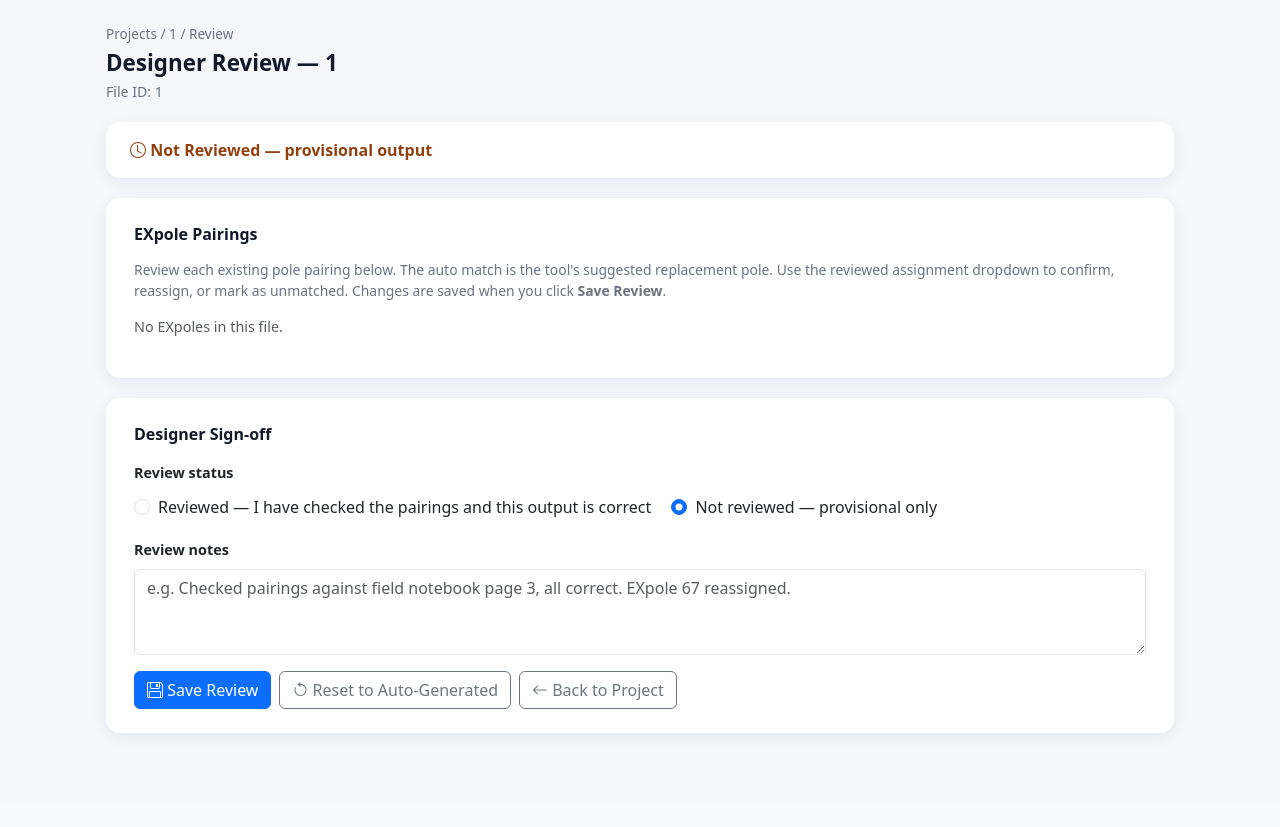
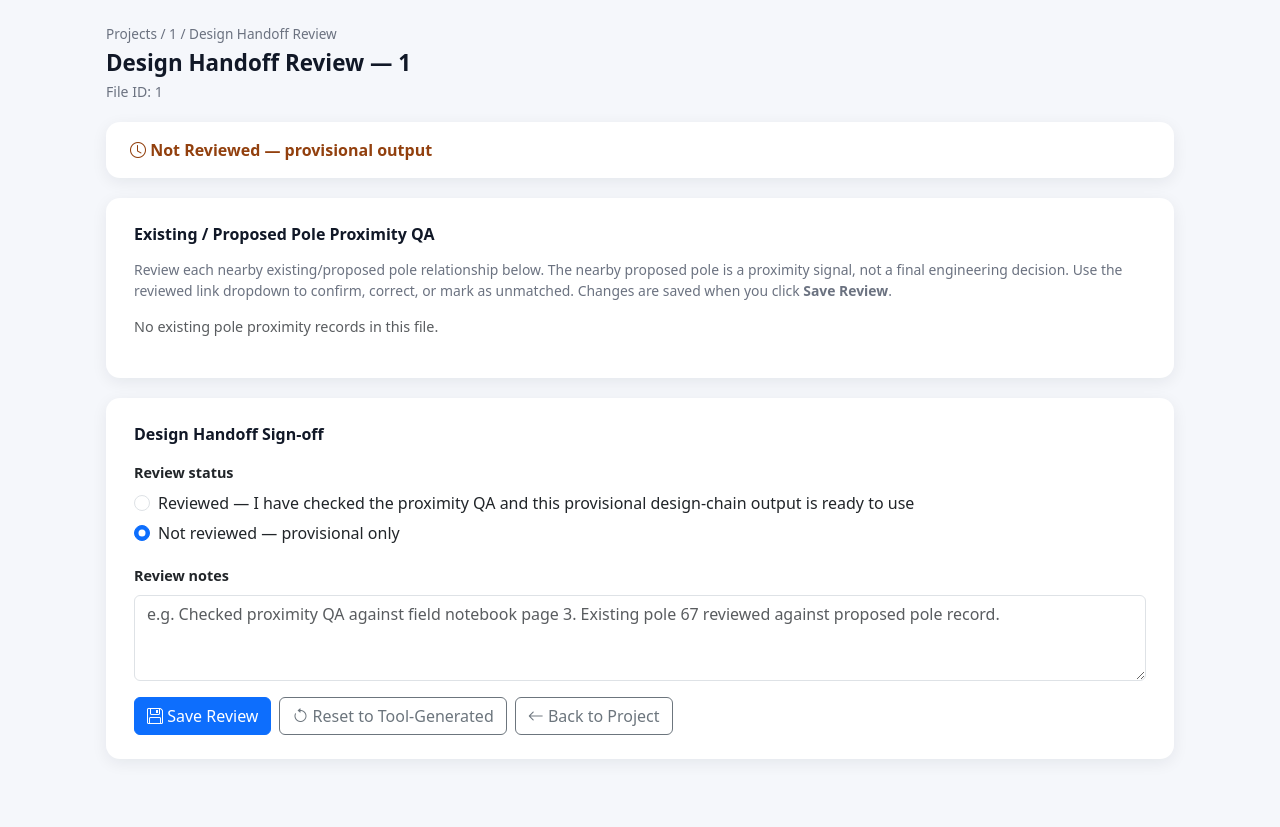
Before and after one commit to NoelyC123/Unitas-GridFlow, a Flask app: page /review/project/1/1 in a window 1280 px wide. Before the commit the page ends 736 px from the top, so only its background shows below. Run offline with Flask 3, Linux system fonts and the light colour scheme; some libraries are stand-ins or nearby versions.

Commit message:
Refocus D2D outputs as design chain
Made-with: Cursor

```diff
--- a/app/qa_engine.py
+++ b/app/qa_engine.py
@@ -165,7 +165,7 @@ def _deduplicate_issues(issues: list[dict]) -> list[dict]:
 
 
 def _is_missing_value(series: pd.Series) -> pd.Series:
-    if series.dtype == "object":
+    if series.dtype == "object" or pd.api.types.is_string_dtype(series):
         return series.isnull() | (series.astype(str).str.strip() == "")
     return series.isnull()
 
--- a/app/route_sequencer.py
+++ b/app/route_sequencer.py
@@ -497,7 +497,7 @@ def _build_interleaved_view(
     context_features: list[dict],
     detached_records: list[dict],
 ) -> list[dict]:
-    """Build the interleaved D2D working view.
+    """Build the raw working audit view.
 
     All records (proposed, EXpole, context) appear in ORIGINAL FILE ORDER within
     each section. Each record gets: Role, Section_ID, Design_Pole_No,
@@ -589,7 +589,7 @@ def sequence_route(df: "pd.DataFrame", config: dict | None = None) -> dict:
     - Section membership assignment with overlapping boundaries
     - Global design pole numbering (does not restart per section)
     - Section sequence numbering (restarts per section)
-    - Interleaved D2D working view (file order preserved)
+    - Raw working audit view (file order preserved)
     - Confidence warning if >50% of chain records are medium/low confidence
     """
     cfg = {**DEFAULT_CONFIG, **(config or {})}
--- a/app/routes/api_intake.py
+++ b/app/routes/api_intake.py
@@ -617,7 +617,7 @@ def process_job(
         top_design_risks = build_top_design_risks(issues_df, completeness)
         replacement_narratives = _build_replacement_narratives(df, issues_df)
 
-        # Route sequencer — produces provisional D2D candidate output.
+        # Route sequencer — produces provisional design-chain output.
         # Wrapped in its own try/except so any sequencer bug does NOT break the
         # existing upload/map/PDF flow. Errors are logged and surfaced in meta.json.
         sequence_result: dict = {}
--- a/app/static/js/map-viewer.js
+++ b/app/static/js/map-viewer.js
@@ -358,8 +358,8 @@ class MapViewer {
   }
 
   statusBadge(status) {
-    if (status === 'FAIL') return '<span style="color:#d94141;font-weight:700;">FAIL</span>';
-    if (status === 'WARN') return '<span style="color:#d39e00;font-weight:700;">WARN</span>';
+    if (status === 'FAIL') return '<span style="color:#d94141;font-weight:700;">Design Blocker</span>';
+    if (status === 'WARN') return '<span style="color:#d39e00;font-weight:700;">Review Required</span>';
     return '<span style="color:#2e8b57;font-weight:700;">PASS</span>';
   }
 
--- a/app/templates/index.html
+++ b/app/templates/index.html
@@ -29,7 +29,7 @@
         <div class="row">
             <div class="col-lg-8 mx-auto">
                 <h1 class="mb-4">Unitas GridFlow — Survey-to-Design Intelligence</h1>
-                <p class="lead">Upload raw survey data, group it by project, review design readiness, and export cleaner D2D handoff outputs.</p>
+                <p class="lead">Upload raw survey data, group it by project, review design readiness, and export cleaner design handoff outputs.</p>
 
                 <div class="card mb-4">
                     <div class="card-body">
@@ -47,7 +47,7 @@
                     <div class="card-body">
                         <h5 class="card-title">About</h5>
                         <p>Unitas GridFlow is a survey-to-design handoff layer for overhead line work. It turns raw controller exports into project-based review evidence before design work starts.</p>
-                        <p><strong>Current capabilities:</strong> project intake, multi-file survey grouping, QA and design-readiness checks, route sequencing, EXpole pairing review, map/PDF review, and D2D handoff exports.</p>
+                        <p><strong>Current capabilities:</strong> project intake, multi-file survey grouping, QA and design-readiness checks, route sequencing, existing/proposed pole proximity review, map/PDF review, Design Chain export, and Raw Working Audit export.</p>
                         <p><small class="text-muted">Current build: Stage 3 controlled remote intake validated with Cloudflare Access and real Gordon survey data.</small></p>
                     </div>
                 </div>
--- a/app/templates/review.html
+++ b/app/templates/review.html
@@ -2,7 +2,7 @@
 <html lang="en">
 <head>
   <meta charset="utf-8" />
-  <title>Unitas GridFlow — Review</title>
+  <title>Unitas GridFlow — Design Handoff Review</title>
   <meta name="viewport" content="width=device-width, initial-scale=1" />
   <link href="https://cdn.jsdelivr.net/npm/bootstrap@5.3.3/dist/css/bootstrap.min.css" rel="stylesheet" />
   <link href="https://cdn.jsdelivr.net/npm/bootstrap-icons@1.11.3/font/bootstrap-icons.css" rel="stylesheet" />
@@ -32,10 +32,10 @@
     <div class="breadcrumb-line">
       <a href="/projects/">Projects</a> /
       <a href="/project/{{ project_id }}">{{ project_id }}</a> /
-      Review
+      Design Handoff Review
     </div>
     <h1>
-      Designer Review —
+      Design Handoff Review —
       {% if meta.get("original_filename") %}
         {{ meta["original_filename"] }}
       {% elif meta.get("filename") %}
@@ -70,7 +70,7 @@
   <div class="section-card">
     <div class="section-title">Sections ({{ sections|length }})</div>
     <table class="table table-sm mb-0">
-      <thead><tr><th>Section</th><th>Seq range</th><th>Poles</th><th>Boundary point</th></tr></thead>
+      <thead><tr><th>Section</th><th>Design pole range</th><th>Poles</th><th>Section boundary</th></tr></thead>
       <tbody>
         {% for sec in sections %}
         <tr>
@@ -95,18 +95,18 @@
     {% endif %}
     <span style="font-size:0.87rem;color:#374151;">
       Chain: {{ chain_count }} proposed poles &nbsp;|&nbsp;
-      Matched EXpoles: {{ summary.get("total_matched_expoles", matched_expoles|length) }} &nbsp;|&nbsp;
-      Unmatched EXpoles: {{ summary.get("total_unmatched_expoles", unmatched_expoles|length) }}
+      Existing/proposed proximity signals: {{ summary.get("total_matched_expoles", matched_expoles|length) }} &nbsp;|&nbsp;
+      Unmatched existing poles: {{ summary.get("total_unmatched_expoles", unmatched_expoles|length) }}
     </span>
   </div>
   {% endif %}
 
-  {# ── EXpole Pairings ── #}
+  {# ── Existing / Proposed Pole Proximity QA ── #}
   <div class="section-card">
-    <div class="section-title">EXpole Pairings</div>
+    <div class="section-title">Existing / Proposed Pole Proximity QA</div>
     <p style="font-size:0.87rem;color:#6b7280;margin-bottom:14px;">
-      Review each existing pole pairing below. The auto match is the tool's suggested replacement pole.
-      Use the reviewed assignment dropdown to confirm, reassign, or mark as unmatched.
+      Review each nearby existing/proposed pole relationship below. The nearby proposed pole is a proximity signal, not a final engineering decision.
+      Use the reviewed link dropdown to confirm, correct, or mark as unmatched.
       Changes are saved when you click <strong>Save Review</strong>.
     </p>
 
@@ -116,12 +116,12 @@
       <table class="table table-hover align-middle mb-0" id="pairings-table">
         <thead>
           <tr>
-            <th>EXpole ID</th>
+            <th>Existing pole ID</th>
             <th>Code</th>
             <th>Remark</th>
-            <th>Auto match</th>
-            <th>Auto dist (m)</th>
-            <th>Reviewed assignment</th>
+            <th>Nearby proposed pole</th>
+            <th>Distance (m)</th>
+            <th>QA status / reviewed link</th>
           </tr>
         </thead>
         <tbody>
@@ -151,7 +151,7 @@
                       data-original-match="{{ current_match or '' }}">
                 <option value=""{% if not reviewed_match %} selected{% endif %}>— Unmatched / no replacement —</option>
                 {% if current_match %}
-                  {# Auto match shown first #}
+                  {# Nearby proposed pole shown first #}
                   {% for p in proposed_poles %}
                   {% if p.get("point_id")|string == current_match|string %}
                   <option value="{{ p.get('point_id') }}"{% if reviewed_match|string == p.get("point_id")|string %} selected{% endif %}>
@@ -175,20 +175,20 @@
       </table>
     </div>
     {% else %}
-      <p class="text-muted" style="font-size:0.9rem;">No EXpoles in this file.</p>
+      <p class="text-muted" style="font-size:0.9rem;">No existing pole proximity records in this file.</p>
     {% endif %}
   </div>
 
   {# ── Sign-off ── #}
   <div class="section-card">
-    <div class="section-title">Designer Sign-off</div>
+    <div class="section-title">Design Handoff Sign-off</div>
     <div class="mb-3">
       <label class="form-label fw-semibold" style="font-size:0.9rem;">Review status</label>
       <div>
         <div class="form-check form-check-inline">
           <input class="form-check-input" type="radio" name="review_status" id="status-reviewed" value="reviewed"
             {% if review and review.get("review_status") == "reviewed" %}checked{% endif %}>
-          <label class="form-check-label" for="status-reviewed">Reviewed — I have checked the pairings and this output is correct</label>
+          <label class="form-check-label" for="status-reviewed">Reviewed — I have checked the proximity QA and this provisional design-chain output is ready to use</label>
         </div>
         <div class="form-check form-check-inline mt-1">
           <input class="form-check-input" type="radio" name="review_status" id="status-not-reviewed" value="not_reviewed"
@@ -199,7 +199,7 @@
     </div>
     <div class="mb-3">
       <label for="review-notes" class="form-label fw-semibold" style="font-size:0.9rem;">Review notes</label>
-      <textarea class="form-control" id="review-notes" rows="3" placeholder="e.g. Checked pairings against field notebook page 3, all correct. EXpole 67 reassigned.">{{ (review or {}).get("review_notes","") }}</textarea>
+      <textarea class="form-control" id="review-notes" rows="3" placeholder="e.g. Checked proximity QA against field notebook page 3. Existing pole 67 reviewed against proposed pole record.">{{ (review or {}).get("review_notes","") }}</textarea>
     </div>
 
     <div class="d-flex gap-2 flex-wrap">
@@ -207,7 +207,7 @@
         <i class="bi bi-floppy"></i> Save Review
       </button>
       <button class="btn btn-outline-secondary" id="reset-btn" type="button">
-        <i class="bi bi-arrow-counterclockwise"></i> Reset to Auto-Generated
+        <i class="bi bi-arrow-counterclockwise"></i> Reset to Tool-Generated
       </button>
       <a href="/project/{{ project_id }}" class="btn btn-outline-secondary">
         <i class="bi bi-arrow-left"></i> Back to Project
--- a/app/templates/upload.html
+++ b/app/templates/upload.html
@@ -16,7 +16,7 @@
     <div class="d-flex justify-content-between align-items-center mb-4">
       <div>
         <h1 class="h3 mb-1">Unitas GridFlow</h1>
-        <p class="text-muted mb-0">Upload survey files into projects for intake, review, and D2D handoff outputs.</p>
+        <p class="text-muted mb-0">Upload survey files into projects for intake, review, and design handoff outputs.</p>
       </div>
       <div class="d-flex gap-2">
         <a href="/projects/" class="btn btn-outline-dark">
```
Also changed, not shown: CLAUDE.md (+5 -5 lines), WORKFLOW_SYSTEM.md (+5 -5 lines), app/routes/d2d_export.py (+7 -7 lines), app/routes/pdf_reports.py (+7 -5 lines), app/templates/map_viewer.html (+12 -12 lines), app/templates/project.html (+4 -4 lines), scripts/create_validation_pack.py (+14 -11 lines), tests/test_project_integration.py (+2 -2 lines), tests/test_review_integration.py (+8 -1 lines), CHANGELOG.md, README.md.
